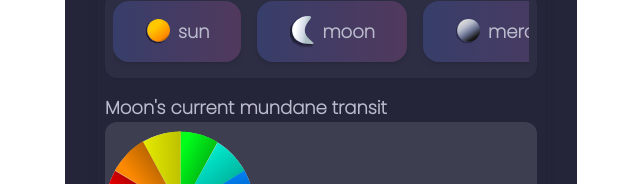
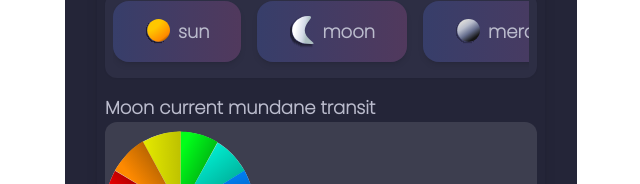
Before and after one commit to adeptcoder014/astroLogics, a Next.js app: page /transits in a window 1280 px wide. Shown: the part 153-337 px from the top of the page, without its empty margins (319-959 px from the left). Built offline with nearby package versions, Linux system fonts and the light colour scheme; no server answers.

Commit message:
events screen left only

```diff
--- a/pages/transits.js
+++ b/pages/transits.js
@@ -64,7 +64,7 @@ const TransitPanel = () => {
                 </div>
 
                 <div className="mb-4">
-                    <h3 className="text-lg font-semibold">Moon's current mundane transit</h3>
+                    <h3 className="text-lg font-semibold">Moon current mundane transit</h3>
                     <div className="items-center bg-[#3D3E4F] rounded-xl">
 
                         <CurrentTransit />
```
